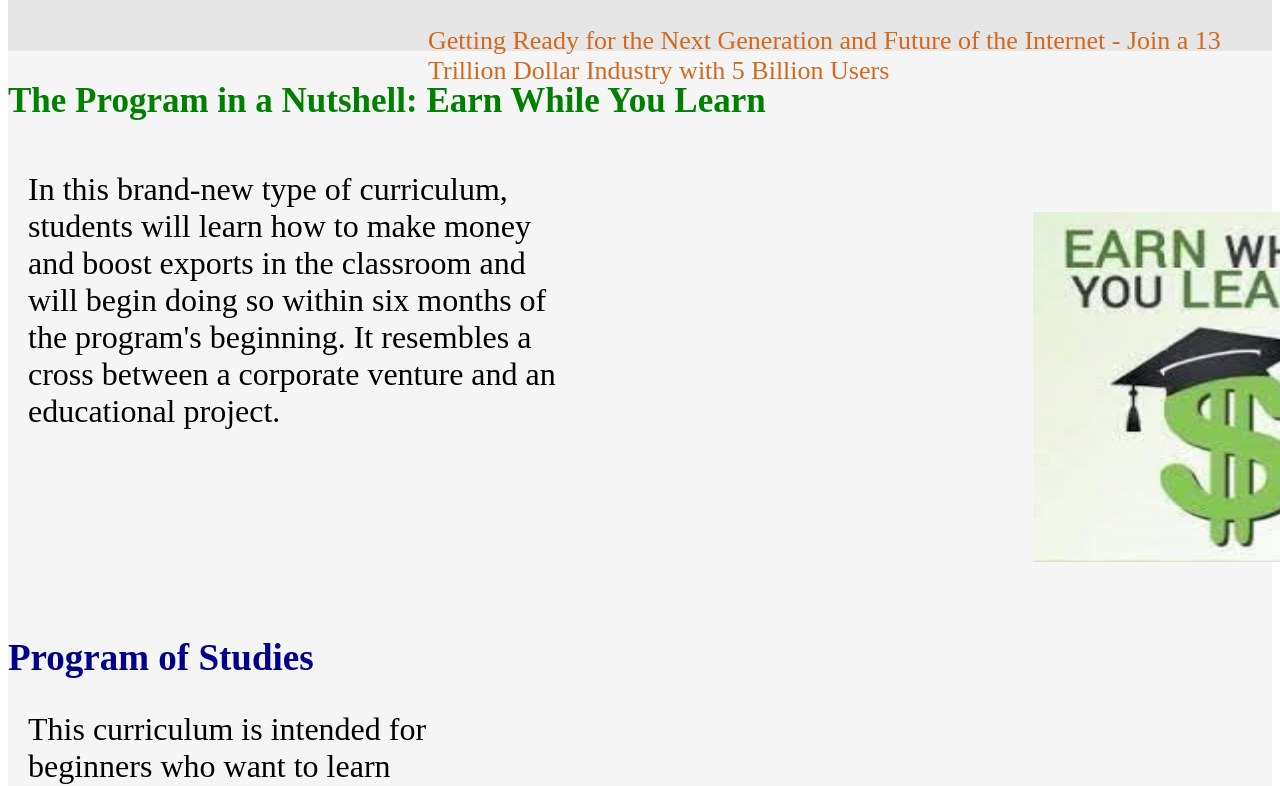
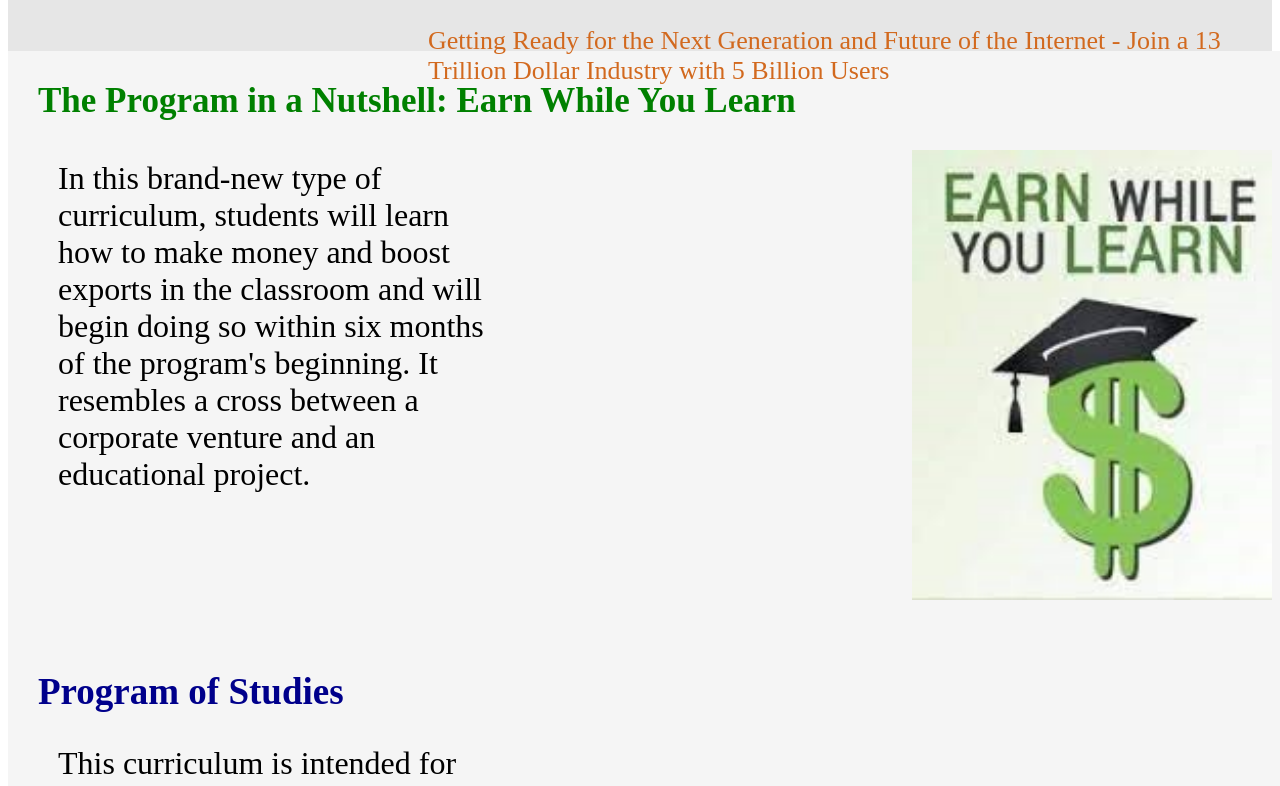
Before and after one commit to syedshahmirsultan/Nextjs, a Next.js app: page / in a window 1280 px wide. Shown: the part 902-1688 px from the top of the page. Built offline with nearby package versions, Linux system fonts and the light colour scheme.

Commit message:
first commit

```diff
--- a/app/globals.css
+++ b/app/globals.css
@@ -26,20 +26,25 @@
     height:2300px;
     width:100%;
     margin-top:-50px;
+    padding-left:30px;
 }
 
 .dollar{
-    height:350px;
-    width:350px;
-    margin-left:1025px;
-    margin-top:-250px;
-}
+    height:450px;
+    width:450px;
+    margin-top:0px;
+    margin-right:30px;
+}
+.wrap{
+   display:flex;
+}
+
 .earn{
     text-align:left;
-    margin-top:50px;
+    margin-top:10px;
     margin-left: 20px;
     font-size:32px;
-    padding-right:700px ;
+    margin-right:200px ;
 }
 .headings{
 color:green;
@@ -669,8 +674,8 @@ height:90%
     color:darkblue;
     text-align:left;
     font-size:37px;
-    margin-top:430px;
-    margin-left: 50px;
+    margin-top:530px;
+    margin-left:50px;
  }
  .metab{
     background-color:#e6d9de ;
@@ -2058,10 +2063,13 @@ margin-left:600px
 .artificial4{
    color:blue;
    font-size:37px;
-   margin-left:50px;
-}
+   margin-left:50px;}
 .artih{
    color:darkblue;
    font-size: 42px;
-   margin-top:50-x;
-}
+   margin-top:50px;
+}
+
+.dollar{
+   margin-left:200px;
+}
--- a/app/page.tsx
+++ b/app/page.tsx
@@ -8,16 +8,16 @@ export default function App(){
     return(
       <Box>
       <Box className="frontend">
-        <Image className="president" src="/images/president2.jpg" alt="picture of president" height='670'
-    width='370'/>
+      <Link href="https://en.wikipedia.org/wiki/Arif_Alvi"><Image className="president" src="/images/president2.jpg" alt="picture of president" height='670'
+    width='370'/></Link>
         <Heading className='heading1'>Certified Web 3.0 and Metaverse Developer: A Nationwide Program in Karachi, Lahore, Islamabad, and Peshawar</Heading>
         <Text className='text2'>Getting Ready for the Next Generation and Future of the Internet - Join a 13 Trillion Dollar Industry with 5 Billion Users</Text>
       </Box><Box className='secBox'>
         <Heading className='headings'>The Program in a Nutshell: Earn While You Learn</Heading>
-        <Text as='p' className='earn' color='black'>In this brand-new type of curriculum, students will learn how to make money and boost exports in the classroom and will begin doing so within six months of the program's beginning. It resembles a cross between a corporate venture and an educational project.
+        <Box className="wrap"> <Text as='p' className='earn' color='black'>In this brand-new type of curriculum, students will learn how to make money and boost exports in the classroom and will begin doing so within six months of the program's beginning. It resembles a cross between a corporate venture and an educational project.
 </Text>
 <Image className='dollar' src='/images/dollar.jpg' alt="picture of dollar" height='350' width='350'/>
-<Heading className='heading2'>Program of Studies</Heading>
+</Box><Heading className='heading2'>Program of Studies</Heading>
 <Text as='p' className='program'>This curriculum is intended for beginners who want to learn software development from the ground up. The first three quarters are shared by all specialties and are dedicated to studying Object-Oriented Programming and cutting-edge Full-Stack Web 2.0 development. It is going to be a fifteen-month-long hybrid program that includes both onsite and online classes and is divided into five quarters of 13 weeks each. The emphasis will be on hands-on learning by educating students to produce projects. To accommodate everyone, courses will be held primarily on weekends or after 6:00 p.m. (Pakistan Time) on weekdays. It employs a hybrid teaching format, with core onsite classes complemented by online Zoom laboratories and recorded videos.
 </Text>
 <Image className='laptop' src="/images/laptop.jpg" alt='picture of laptop' height='500' width='650'/>
--- a/package.json
+++ b/package.json
@@ -19,7 +19,7 @@
     "eslint": "8.34.0",
     "eslint-config-next": "13.1.6",
     "framer-motion": "^9.0.2",
-    "next": "13.1.6",
+    "next": "^13.1.6",
     "react": "18.2.0",
     "react-dom": "18.2.0",
     "typescript": "4.9.5"
```
Also changed, not shown: 1 other file (tests, documents, lock files or other folders).
